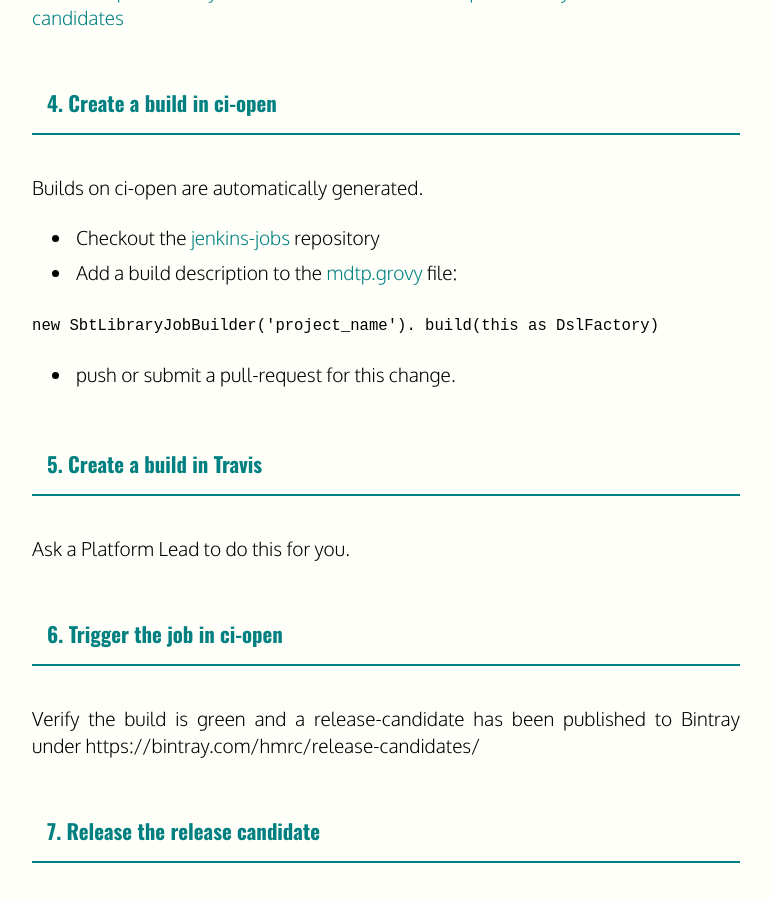
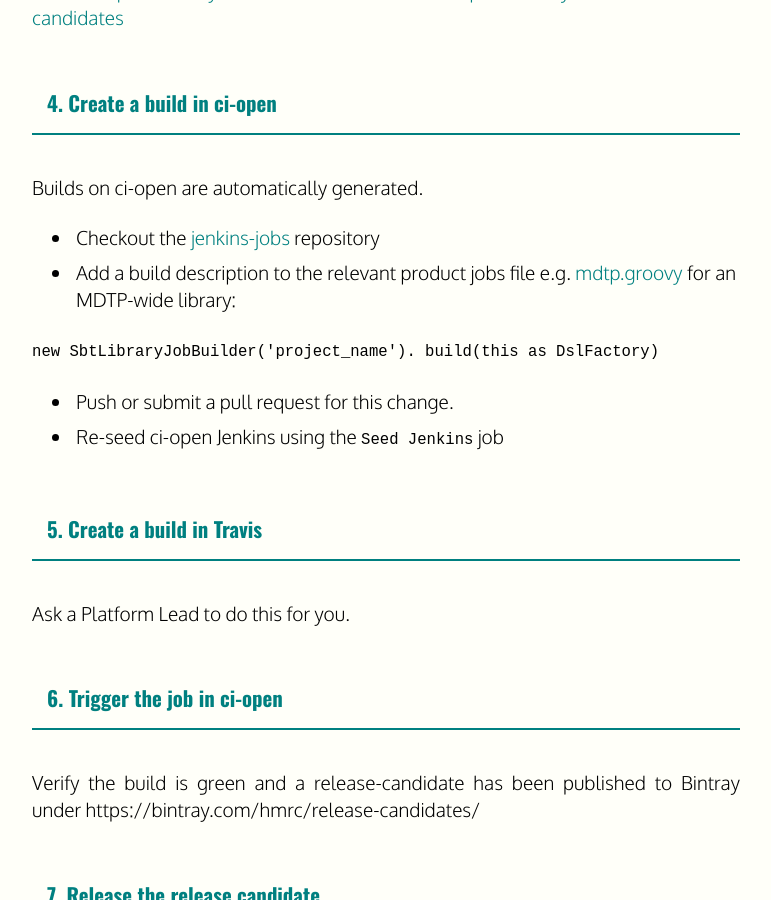
Before and after one commit to hmrc/hmrc.github.io, a Jekyll site: the page built from adding-a-new-scala-library-to-github.md, in a window 1280 px wide and 900 px high, scrolled down 1286 px. Shown: the whole window, without its empty margins (254-1025 px from the left). Built offline with Jekyll 4.4.1, drawn with Linux system fonts in a browser that asks for light colours.

Commit message:
Update library instructions

````diff
--- a/adding-a-new-scala-library-to-github.md
+++ b/adding-a-new-scala-library-to-github.md
@@ -31,13 +31,14 @@ Ask a Platform Lead to do this for you. When complete check the packages exist u
 Builds on ci-open are automatically generated.
 
 + Checkout the [jenkins-jobs](https://github.com/hmrc/jenkins-jobs/) repository
-+ Add a build description to the [mdtp.grovy](https://github.com/hmrc/jenkins-jobs/blob/master/jobs/mdtp.groovy) file:
++ Add a build description to the relevant product jobs file e.g. [mdtp.groovy](https://github.com/hmrc/jenkins-jobs/blob/master/jobs/mdtp.groovy) for an MDTP-wide library:
 
 ```new SbtLibraryJobBuilder('project_name').
                          build(this as DslFactory)
 ```
 
-+ push or submit a pull-request for this change.
++ Push or submit a pull request for this change.
++ Re-seed ci-open Jenkins using the `Seed Jenkins` job
 
 ### 5. Create a build in Travis
 
````
